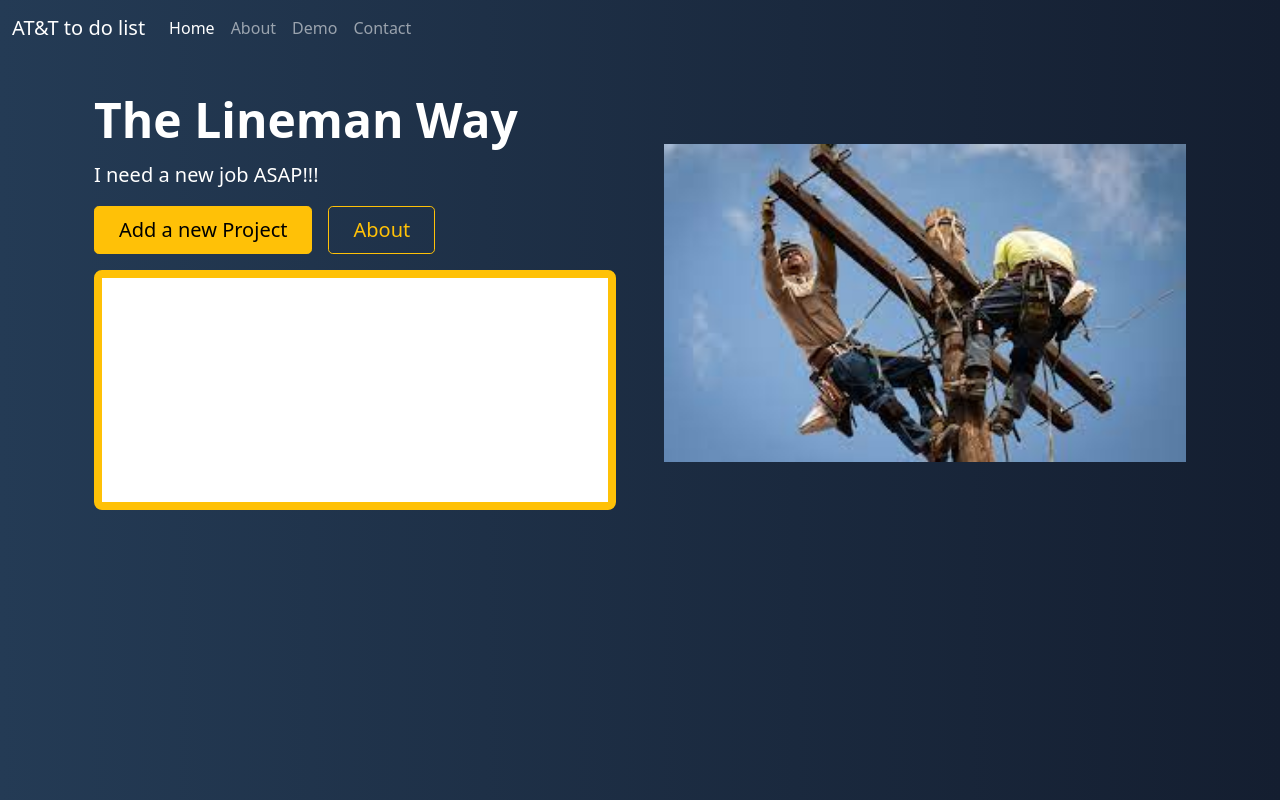
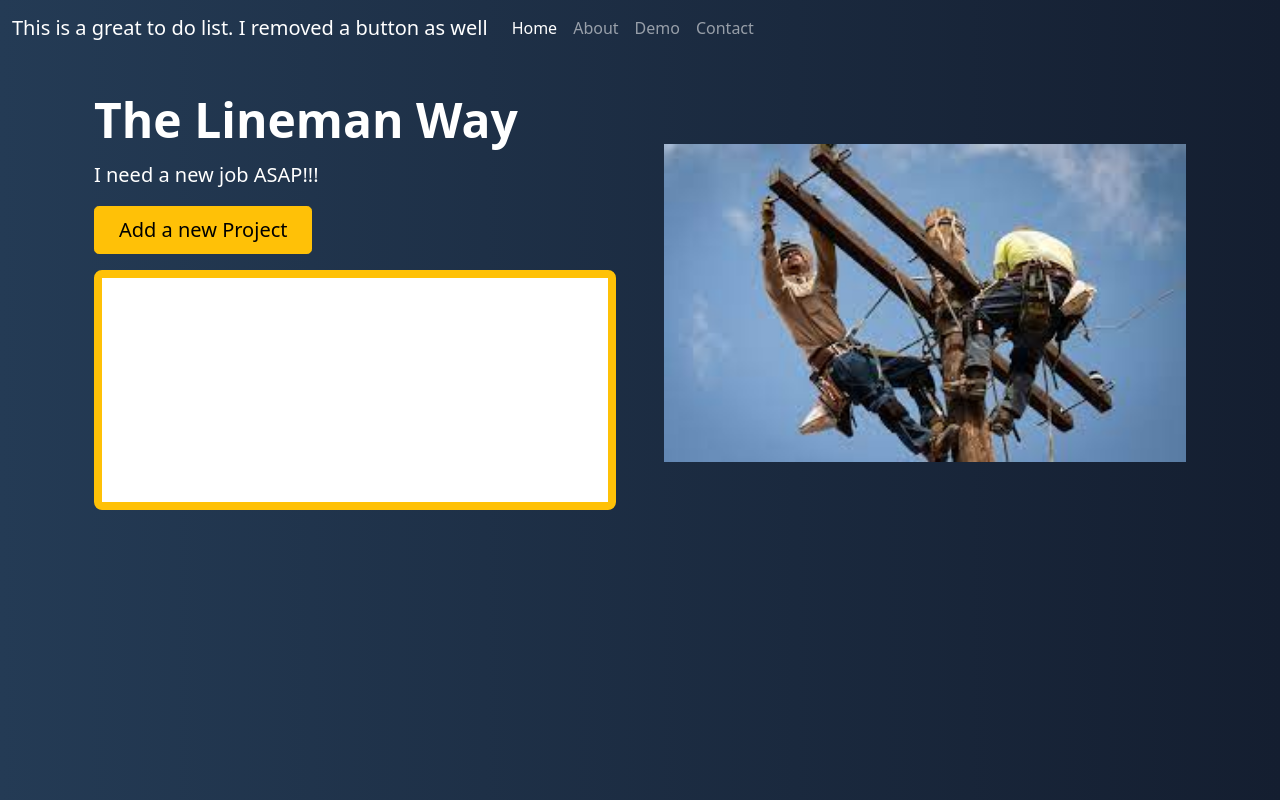
Before and after one commit to alexxg04/First-Project, a plain HTML site: page index.html in a window 1280 px wide. Drawn offline with nearby package versions, Linux system fonts and the light colour scheme.

Commit message:
Removed a button

```diff
--- a/index.html
+++ b/index.html
@@ -20,7 +20,7 @@
 <body>
     <nav class="navbar navbar-expand-md navbar-dark fixed-top">
         <div class="container-fluid">
-            <a class="navbar-brand" href="#">AT&T to do list</a>
+            <a class="navbar-brand" href="#">This is a great to do list.  I removed a button as well</a>
             <button class="navbar-toggler" type="button" data-bs-toggle="collapse" data-bs-target="#navbarCollapse"
                 aria-controls="navbarCollapse" aria-expanded="false" aria-label="Toggle navigation">
                 <span class="navbar-toggler-icon"></span>
@@ -58,7 +58,7 @@
                     </p>
                     <div class="d-grid gap-2 d-md-flex justify-content-md-start">
                         <button type="button" onclick="addTask()"class="btn btn-warning btn-lg px-4 me-md-2">Add a new Project</button>
-                        <button type="button" class="btn btn-outline-warning btn-lg px-4">About</button>
+
                     </div>
                     <div class="taskContainer off-bottom" id="taskItems">
     <div class="scrollbox">
```
